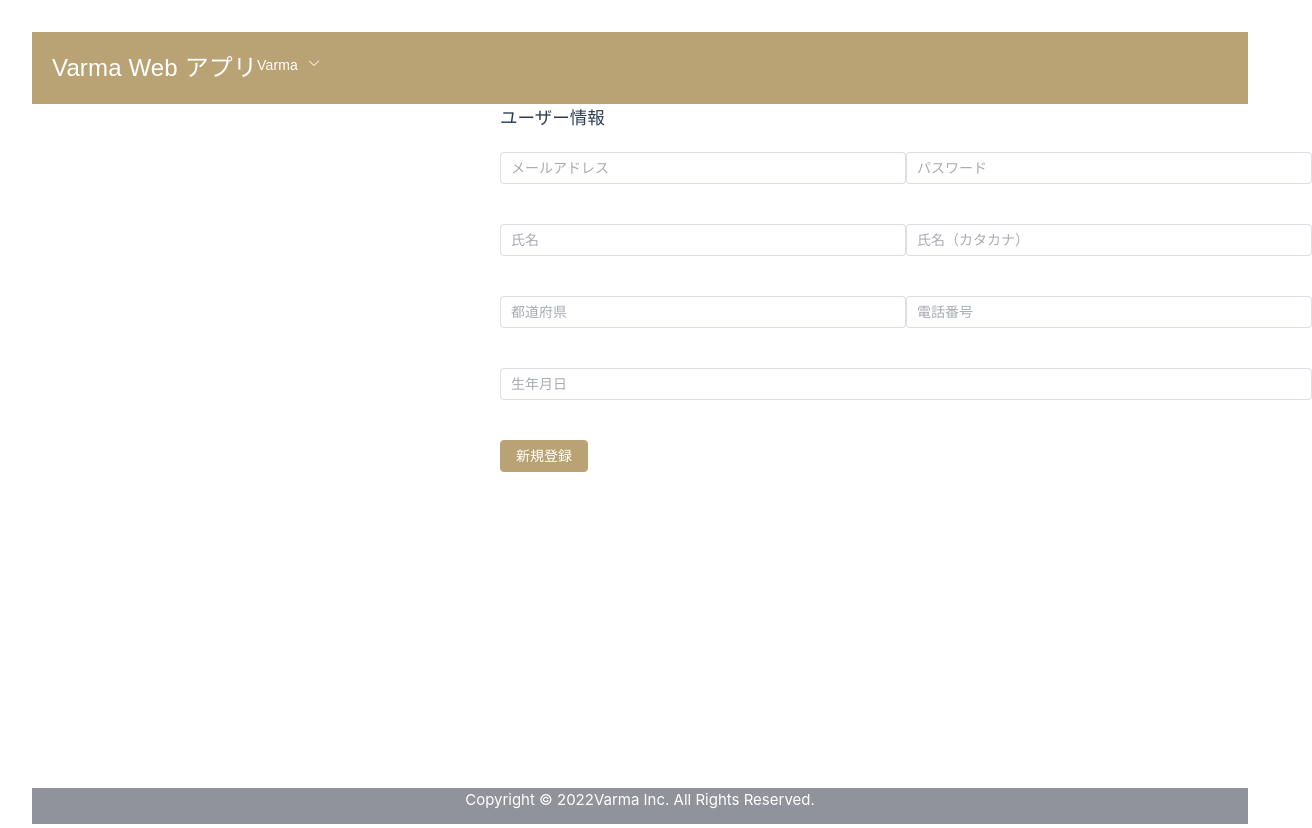
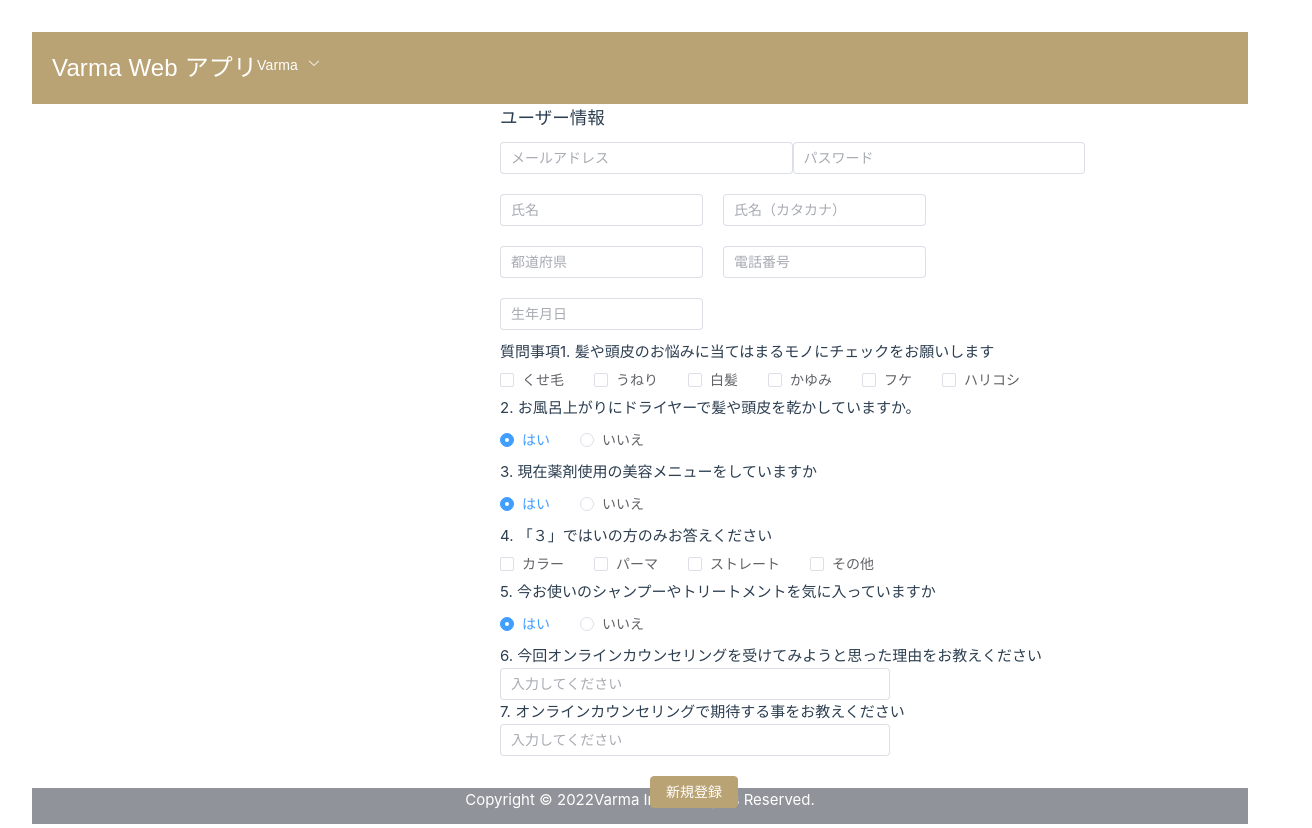
Before and after one commit to taktkk/customer_demo, a Vue app: page /signup in a window 1280 px wide. Shown: the whole page, 1312 px wide, since content can reach past the window. Built offline with nearby package versions, Linux system fonts and the light colour scheme.

Commit message:
layout 途中

```diff
--- a/src/views/MypageView.vue
+++ b/src/views/MypageView.vue
@@ -1,7 +1,59 @@
 <script setup lang="ts">
-import TheWelcome from '../components/TheWelcome.vue'
+import TheWelcome from "../components/TheWelcome.vue";
+import { ref } from "vue";
+
+const activeNames = ref(["1"]);
+const handleChange = (val: string[]) => {
+  console.log(val);
+};
 </script>
 
 <template>
+  <el-row :gutter="20">
+    <el-col :offset="1" :span="6.5"><p style="background-color: #f4f4f5">決済がまだの場合はこちらで行ってください。</p></el-col>
+    <el-col :span="5" :offset="10"><el-button color="#B9A273" class="login-button">ユーザー編集</el-button></el-col>
+  </el-row>
 
+  <div class="demo-collapse">
+    <el-collapse v-model="activeNames" @change="handleChange">
+      <el-collapse-item title="2021/08/01【重要】新型コロナウイルス感染 予防対策への取組みについて" name="1">
+        <div>日頃より当店をご愛顧いただき、誠にありがとうございます。</div>
+        <div>
+          髪質改善専門ヘアサロン
+          varma（ヴェルマ）では、日頃からサロン内の衛生管理を徹底しておりますが、昨今の新型コロナウイルスの感染拡大に伴い、お客様の安心・安全のため、感染症予防対策や衛生管理をより一層強化しております。予防対策として下記の取り組みを実施していることをお知らせいたします。
+        </div>
+      </el-collapse-item>
+      <el-collapse-item title="2022/04/01【重要】新型コロナウイルス感染 予防対策への取組みについて" name="2">
+        <div>日頃より当店をご愛顧いただき、誠にありがとうございます。</div>
+        <div>
+          髪質改善専門ヘアサロン
+          varma（ヴェルマ）では、日頃からサロン内の衛生管理を徹底しておりますが、昨今の新型コロナウイルスの感染拡大に伴い、お客様の安心・安全のため、感染症予防対策や衛生管理をより一層強化しております。予防対策として下記の取り組みを実施していることをお知らせいたします。
+        </div>
+      </el-collapse-item>
+      <el-collapse-item title="2021/12/01【重要】新型コロナウイルス感染 予防対策への取組みについて" name="3">
+        <div>日頃より当店をご愛顧いただき、誠にありがとうございます。</div>
+        <div>
+          髪質改善専門ヘアサロン
+          varma（ヴェルマ）では、日頃からサロン内の衛生管理を徹底しておりますが、昨今の新型コロナウイルスの感染拡大に伴い、お客様の安心・安全のため、感染症予防対策や衛生管理をより一層強化しております。予防対策として下記の取り組みを実施していることをお知らせいたします。
+        </div>
+      </el-collapse-item>
+      <el-collapse-item title="2021/08/01【重要】新型コロナウイルス感染 予防対策への取組みについて" name="4">
+        <div>日頃より当店をご愛顧いただき、誠にありがとうございます。</div>
+        <div>
+          髪質改善専門ヘアサロン
+          varma（ヴェルマ）では、日頃からサロン内の衛生管理を徹底しておりますが、昨今の新型コロナウイルスの感染拡大に伴い、お客様の安心・安全のため、感染症予防対策や衛生管理をより一層強化しております。予防対策として下記の取り組みを実施していることをお知らせいたします。
+        </div>
+      </el-collapse-item>
+    </el-collapse>
+  </div>
 </template>
+
+<style scoped>
+.login-button {
+  color: white;
+}
+.demo-collapse {
+  width: 600px;
+  margin: 30px auto;
+}
+</style>
--- a/src/views/SignupView.vue
+++ b/src/views/SignupView.vue
@@ -6,6 +6,13 @@ import { CognitoUserPool, CognitoUser, AuthenticationDetails, CognitoUserAttribu
 // import Header from '../components/Header.vue'
 // import Footer from '../components/Footer.vue'
 import { ref, reactive, computed } from "vue";
+
+const checkList = ref(["selected and disabled", "Option A"]);
+const radio1 = ref("1");
+const radio2 = ref("1");
+const radio3 = ref("1");
+const input1 = ref("");
+const input2 = ref("");
 
 const useremail = ref("");
 const password = ref("");
@@ -58,24 +65,89 @@ const signup = () => {
 <template>
   <div class="signup">
     <h3>ユーザー情報</h3>
-    <el-form>
-      <div class="demo-input-size">
+    <el-row>
+      <el-col :span="9">
         <el-input type="email" class="email-form w-50 m-2" required v-model="useremail" placeholder="メールアドレス" />
+      </el-col>
+      <el-col :span="9">
         <el-input type="password" class="email-form w-50 m-2" required v-model="password" placeholder="パスワード" />
-      </div>
+      </el-col>
+    </el-row>
+    <el-row>
       <div class="demo-input-size">
         <el-input type="string" class="email-form w-50 m-2" required v-model="username" placeholder="氏名" />
         <el-input type="string" class="email-form w-50 m-2" required v-model="username_kana" placeholder="氏名（カタカナ）" />
       </div>
+    </el-row>
+    <el-row>
       <div class="demo-input-size">
         <el-input type="string" class="email-form w-50 m-2" required v-model="prefecture" placeholder="都道府県" />
         <el-input type="string" class="email-form w-60 m-2" required v-model="phonenumber" placeholder="電話番号" />
       </div>
+    </el-row>
+    <el-row>
       <div class="demo-input-size">
         <el-input type="string" class="email-form w-50 m-2" required v-model="birthday" placeholder="生年月日" />
       </div>
+    </el-row>
+
+    <el-row>
+      <p>質問事項</p>
+      <p>1. 髪や頭皮のお悩みに当てはまるモノにチェックをお願いします</p>
+      <el-checkbox-group v-model="checkList">
+        <el-checkbox label="くせ毛" />
+        <el-checkbox label="うねり" />
+        <el-checkbox label="白髪" />
+        <el-checkbox label="かゆみ" />
+        <el-checkbox label="フケ" />
+        <el-checkbox label="ハリコシ" />
+      </el-checkbox-group>
+    </el-row>
+    <div>2. お風呂上がりにドライヤーで髪や頭皮を乾かしていますか。</div>
+
+    <div class="flex">
+      <el-radio-group v-model="radio1">
+        <el-radio label="1" size="large">はい</el-radio>
+        <el-radio label="2" size="large">いいえ</el-radio>
+      </el-radio-group>
+    </div>
+
+    <p>3. 現在薬剤使用の美容メニューをしていますか</p>
+    <div class="flex">
+      <el-radio-group v-model="radio2">
+        <el-radio label="1" size="large">はい</el-radio>
+        <el-radio label="2" size="large">いいえ</el-radio>
+      </el-radio-group>
+    </div>
+    <p>4. 「３」ではいの方のみお答えください</p>
+    <el-checkbox-group v-model="checkList">
+      <el-checkbox label="カラー" />
+      <el-checkbox label="パーマ" />
+      <el-checkbox label="ストレート" />
+      <el-checkbox label="その他" />
+    </el-checkbox-group>
+    <p>5. 今お使いのシャンプーやトリートメントを気に入っていますか</p>
+    <div class="flex">
+      <el-radio-group v-model="radio3">
+        <el-radio label="1" size="large">はい</el-radio>
+        <el-radio label="2" size="large">いいえ</el-radio>
+      </el-radio-group>
+    </div>
+    <p>6. 今回オンラインカウンセリングを受けてみようと思った理由をお教えください</p>
+    <el-row>
+      <el-col :span="12">
+        <el-input v-model="input1" placeholder="入力してください" />
+      </el-col>
+    </el-row>
+    <p>7. オンラインカウンセリングで期待する事をお教えください</p>
+    <el-row>
+      <el-col :span="12">
+        <el-input v-model="input2" placeholder="入力してください" />
+      </el-col>
+    </el-row>
+    <el-row>
       <el-button @click.prevent="signup" color="#B9A273" class="login-button">新規登録</el-button>
-    </el-form>
+    </el-row>
   </div>
 </template>
 
@@ -83,17 +155,17 @@ const signup = () => {
 .signup {
   margin: 0 auto;
   position: absolute;
-  width: 812px;
+  /* width: 812px; */
   height: 40px;
   left: 500px;
   top: 104px;
 }
 .login-button {
   color: white;
-  margin: 20px auto;
+  margin: 20px 150px;
 }
 .email-form {
-  margin: 20px auto;
+  margin: 10px 20px 10px 0;
 }
 
 .demo-input-size {
```
